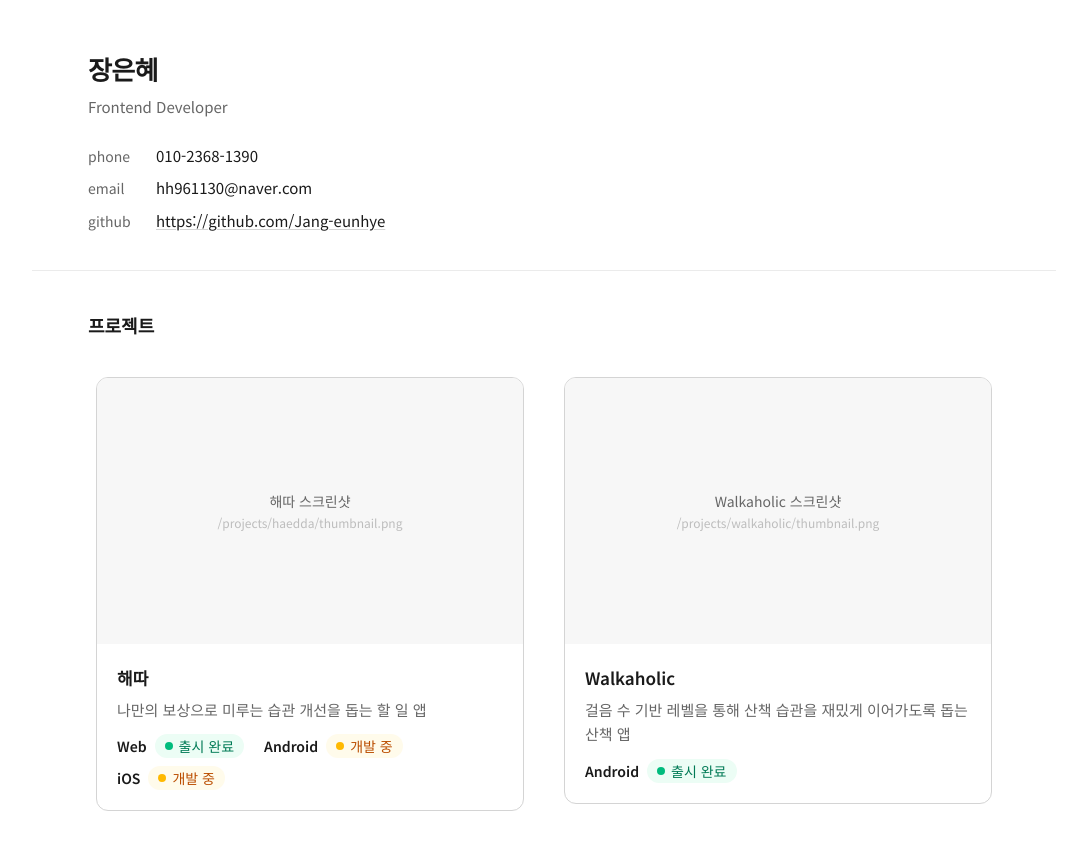
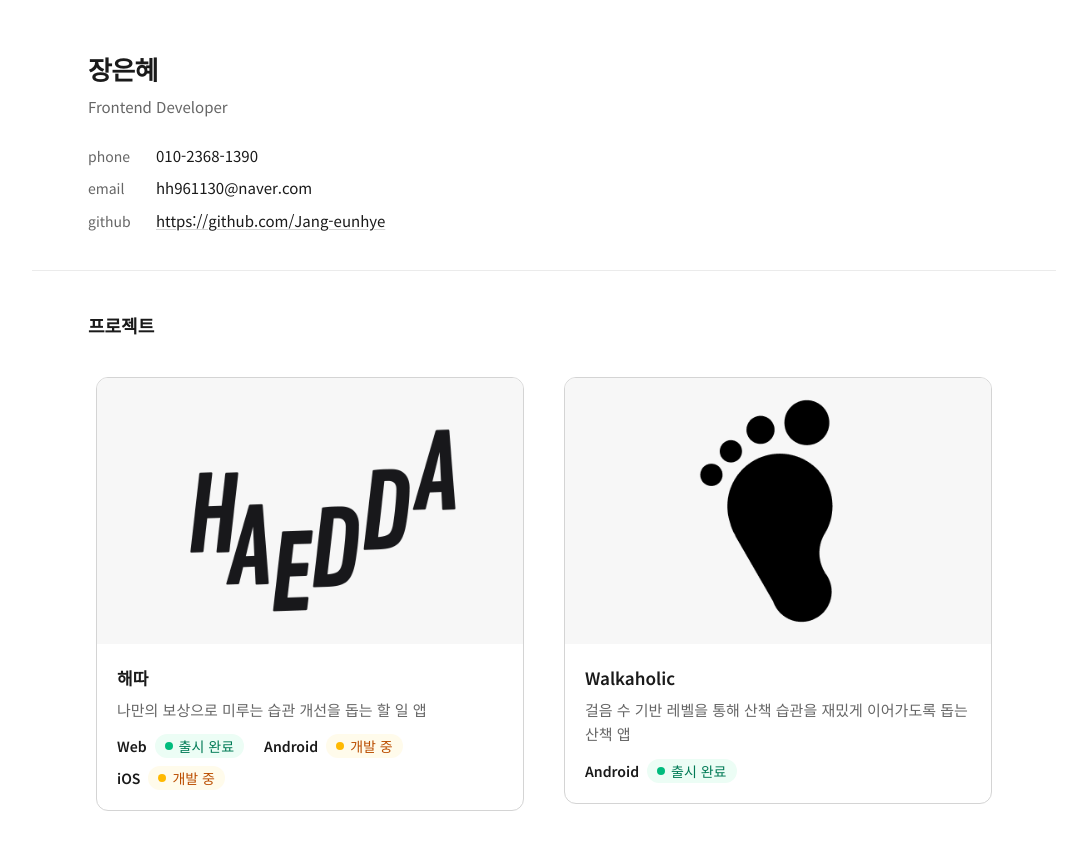
Before and after one commit to Jang-eunhye/portfolio, a Next.js app: page / in a window 1280 px wide. Shown: the top 850 px of the page, without its empty margins (96-1183 px from the left). Built offline with nearby package versions, Linux system fonts and the light colour scheme.

Commit message:
design: 해따 로고 파일 수정

```diff
--- a/src/components/ProjectCard.tsx
+++ b/src/components/ProjectCard.tsx
@@ -1,3 +1,4 @@
+import Image from "next/image";
 import Link from "next/link";
 import type { Project } from "@/types/project";
 import { PlatformStatusList } from "./PlatformStatusList";
@@ -13,11 +14,24 @@ export function ProjectCard({ project }: ProjectCardProps) {
       href={`/projects/${project.slug}`}
       className="group flex flex-col overflow-hidden rounded-xl border border-neutral-300 bg-white transition-[transform,border-color] duration-200 ease-out hover:scale-[1.04] hover:border-neutral-500"
     >
-      <MediaPlaceholder
-        label={`${project.name} 스크린샷`}
-        hint={project.thumbnail}
-        aspectRatio="wide"
-      />
+      {project.logo ? (
+        <div className="relative aspect-[16/10] overflow-hidden bg-subtle">
+          <Image
+            src={project.logo}
+            alt=""
+            width={512}
+            height={512}
+            className="absolute top-1/2 left-0 h-auto w-full -translate-y-1/2"
+            sizes="(max-width: 640px) 100vw, 50vw"
+          />
+        </div>
+      ) : (
+        <MediaPlaceholder
+          label={`${project.name} 스크린샷`}
+          hint={project.thumbnail}
+          aspectRatio="wide"
+        />
+      )}
 
       <div className="flex flex-1 flex-col gap-3 p-5">
         <div>
--- a/src/data/projects.ts
+++ b/src/data/projects.ts
@@ -6,6 +6,7 @@ export const projects: ProjectSummary[] = [
     name: "해따",
     tagline: "나만의 보상으로 미루는 습관 개선을 돕는 할 일 앱",
     thumbnail: "/projects/haedda/thumbnail.png",
+    logo: "/projects/haedda/iicon.png",
     platformStatuses: [
       { platform: "Web", status: "released" },
       { platform: "Android", status: "in-development" },
@@ -19,6 +20,7 @@ export const projects: ProjectSummary[] = [
     tagline:
       "걸음 수 기반 레벨을 통해 산책 습관을 재밌게 이어가도록 돕는 산책 앱",
     thumbnail: "/projects/walkaholic/thumbnail.png",
+    logo: "/projects/walkaholic/icon.png",
     platformStatuses: [{ platform: "Android", status: "released" }],
     featured: true,
   },
--- a/src/types/project.ts
+++ b/src/types/project.ts
@@ -22,6 +22,7 @@ export interface ProjectSummary {
   name: string;
   tagline: string;
   thumbnail?: string;
+  logo?: string;
   platformStatuses: PlatformStatus[];
   featured: boolean;
 }
```
Also changed, not shown: public/projects/haedda/icon.png (deleted), public/projects/haedda/iicon.png (added).
